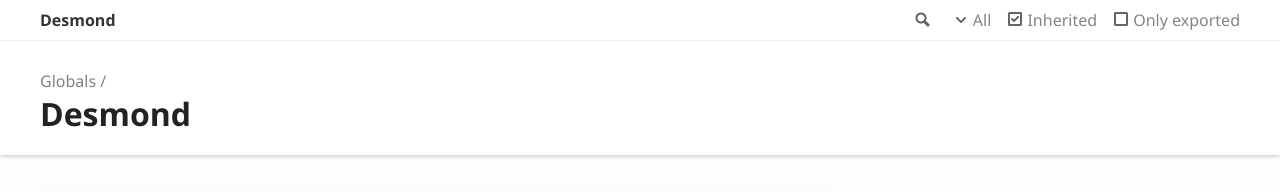
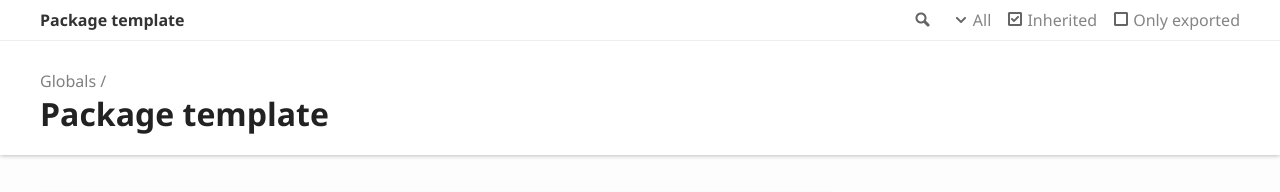
Before and after one commit to AckeeCZ/package-template, a plain HTML site: page index.html in a window 1280 px wide. Shown: the top 192 px of the page. Drawn offline with Linux system fonts and the light colour scheme.

Commit message:
Deploy AckeeCZ/package-template to github.com/AckeeCZ/package-template.git:gh-pages

```diff
--- a/index.html
+++ b/index.html
@@ -3,7 +3,7 @@
 <head>
 	<meta charset="utf-8">
 	<meta http-equiv="X-UA-Compatible" content="IE=edge">
-	<title>Desmond</title>
+	<title>Package template</title>
 	<meta name="description" content="">
 	<meta name="viewport" content="width=device-width, initial-scale=1">
 	<link rel="stylesheet" href="assets/css/main.css">
@@ -22,7 +22,7 @@
 						<li class="state loading">Preparing search index...</li>
 						<li class="state failure">The search index is not available</li>
 					</ul>
-					<a href="index.html" class="title">Desmond</a>
+					<a href="index.html" class="title">Package template</a>
 				</div>
 				<div class="table-cell" id="tsd-widgets">
 					<div id="tsd-filter">
@@ -54,7 +54,7 @@
 					<a href="globals.html">Globals</a>
 				</li>
 			</ul>
-			<h1> Desmond</h1>
+			<h1> Package template</h1>
 		</div>
 	</div>
 </header>
```
Also changed, not shown: globals.html (+4 -4 lines).
